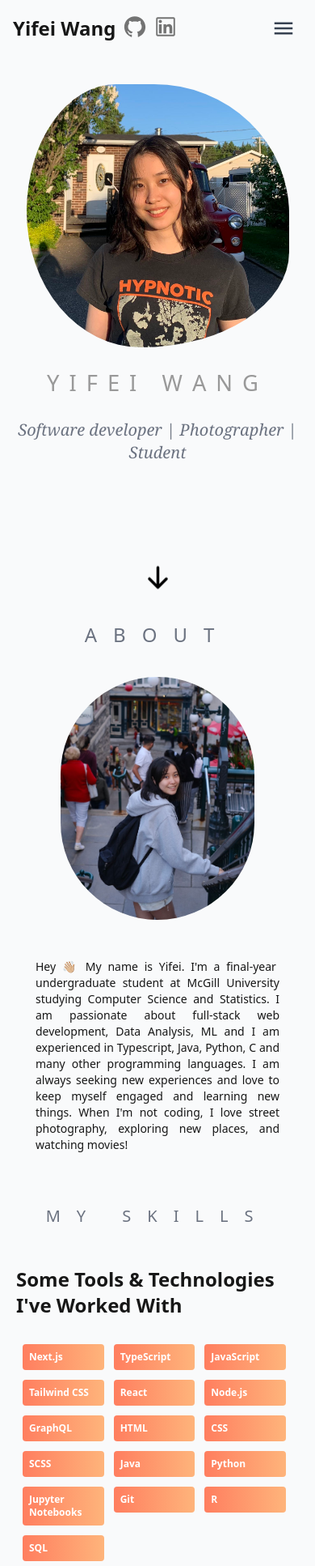
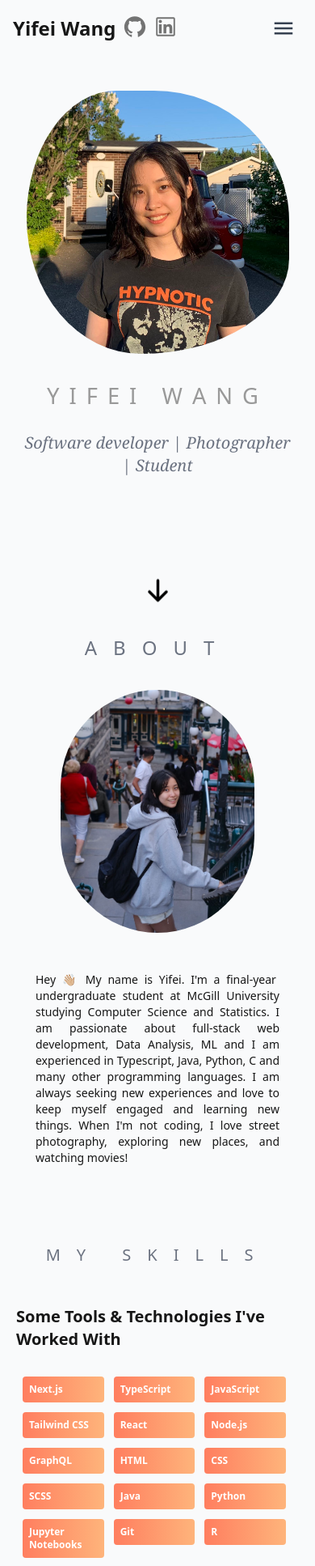
Before and after one commit to yifeiw701/portfolio-app, a Next.js app: page / in a window 390 px wide. Shown: the top 1934 px of the page at 81% size. Built offline with nearby package versions, Linux system fonts and the light colour scheme.

Commit message:
small responsiveness fix

```diff
--- a/components/Hero.tsx
+++ b/components/Hero.tsx
@@ -29,9 +29,9 @@ const TitleLetter = (props: { name: string; index: number }) => {
 const Hero = () => {
   return (
     <section id="home">
-      <div className="flex flex-col-reverse relative md:flex-row text-center items-center justify-center animate-fadeIn mt-10 py-16 sm:py-32 md:py-48 md:px-8 md:space-x-4 lg:space-x-4 md:text-left">
+      <div className="flex flex-col-reverse relative md:flex-row text-center items-center justify-center animate-fadeIn mt-12 py-16 sm:py-32 md:py-48 md:px-8 md:space-x-4 lg:space-x-4 md:text-left">
         <hr className="w-2 h-16 mr-4 lg:mr-10 my-auto bg-orange-300 border-0 rounded invisible md:visible"></hr>
-        <div className="md:mt-2 ">
+        <div className="mt-2">
           <div className="text-4xl mt-6 md:mt-0 md:text-6xl">
             <motion.ul
               className="flex justify-center items-center"
@@ -44,7 +44,7 @@ const Hero = () => {
               ))}
             </motion.ul>
           </div>
-          <h2 className="text-center italic font-serif text-xl md:text-1xl lg:text-2xl xl:text-4xl mt-6 text-gray-500 dark:text-gray-400">
+          <h2 className="text-center italic font-serif text-xl px-2 md:text-1xl lg:text-2xl xl:text-4xl mt-6 text-gray-500 dark:text-gray-400">
             Software developer | Photographer | Student
           </h2>
         </div>
--- a/components/Projects.tsx
+++ b/components/Projects.tsx
@@ -33,7 +33,7 @@ const projects = [
 const ProjectsSection = () => {
   return (
     <section id="projects">
-      <h1 className="my-10 text-center uppercase tracking-[20px] text-gray-500 text-xl md:text-3xl mb-15">
+      <h1 className="mt-16 mb-10 text-center uppercase tracking-[20px] text-gray-500 text-xl md:text-3xl mb-15">
         Projects
       </h1>
 
@@ -54,7 +54,7 @@ const ProjectsSection = () => {
                   </Link>
                 </div>
                 <div className="mt-8 md:w-1/2">
-                  <h1 className="text-3xl font-bold mb-6 text-neutral-900 dark:text-neutral-200">
+                  <h1 className="text-2xl sm:text-3xl font-bold mb-6 text-neutral-900 dark:text-neutral-200">
                     {project.name}
                   </h1>
                   <p className="text-xl leading-7 mb-4 text-neutral-600 dark:text-neutral-400">
--- a/components/Skills.tsx
+++ b/components/Skills.tsx
@@ -24,11 +24,11 @@ const skills = [
 const Skills = () => {
   return (
     <section id="skills">
-      <div className="my-12 pb-12 md:pt-16 md:pb-48">
-        <h1 className="text-center top-20 md:top-24 uppercase tracking-[20px] text-gray-500 text-xl md:text-3xl mb-15">
+      <div className="mt-20 mb-12 pb-12 md:pt-16 md:pb-48">
+        <h1 className="text-center uppercase tracking-[20px] text-gray-500 text-xl md:text-3xl mb-15">
           My Skills
         </h1>
-        <h1 className="space-y-5 md:space-y-10 px-0 md:px-12 text-2xl font-bold mb-6 mt-12 text-neutral-900 dark:text-neutral-200">
+        <h1 className="space-y-5 md:space-y-10 px-0 md:px-12 text-xl sm:text-2xl font-bold mb-6 mt-12 text-neutral-900 dark:text-neutral-200">
           Some Tools & Technologies I&#39;ve Worked With
         </h1>
         <div className="grid grid-cols-3 gap-1 px-2 sm:grid-cols-4 sm:gap-4 sm:px-4 md:gap-5  md:px-10">
```
